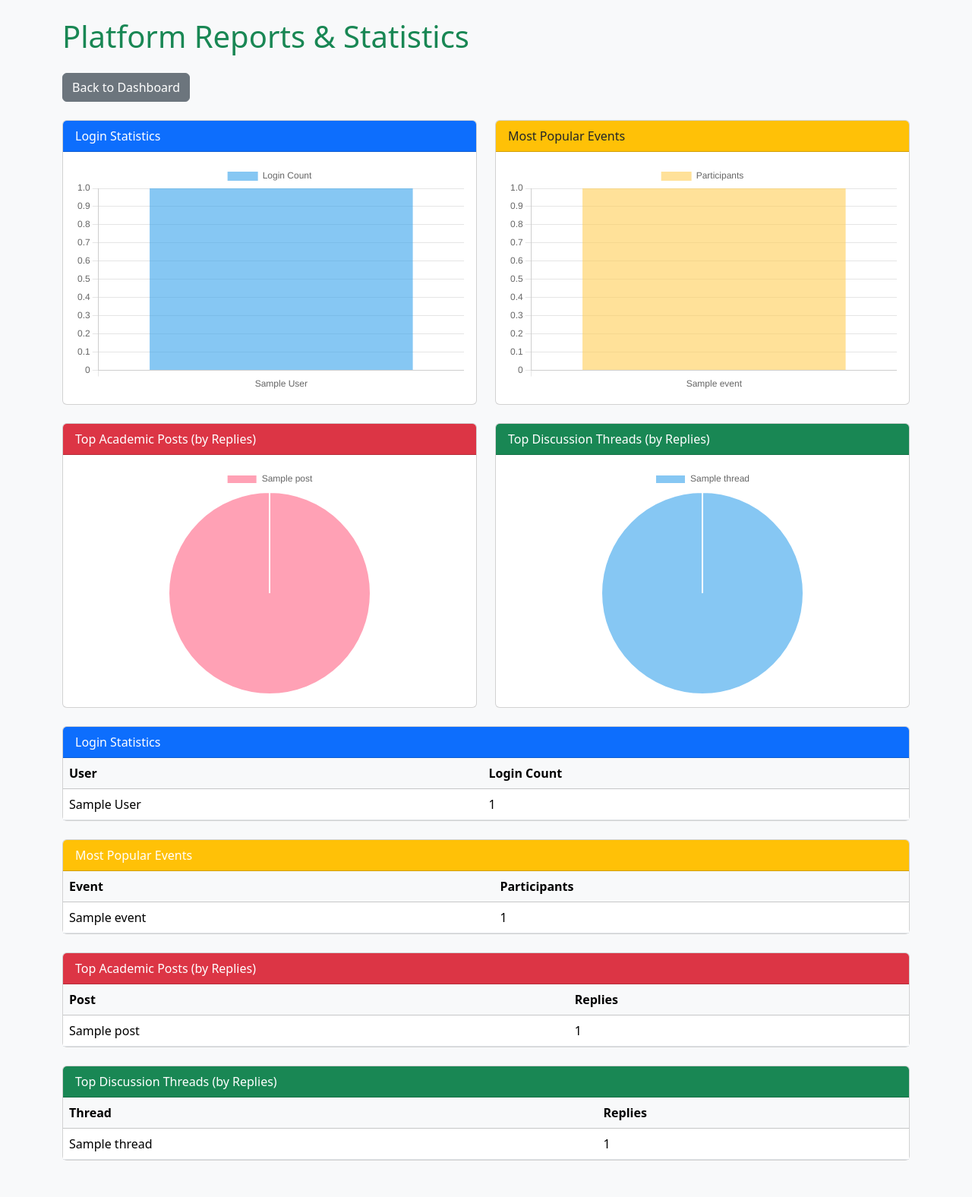
After one commit to reefashehnil/IamOnCampus, a PHP site: page /Reports/admin_reports.php in a window 1280 px wide. The commit adds this page. Shown: the whole page at 76% size. Run offline with PHP 8.4, Linux system fonts and the light colour scheme; the visitor is signed in with stand-in values (Sample User, id 1); tables that the repository leaves empty or names only in its code hold one stand-in row (values such as "Sample post").

Commit message:
Twelfth Commit
Twelfth Commit

```diff
--- a/Login/admin_dashboard.php
+++ b/Login/admin_dashboard.php
@@ -115,7 +115,7 @@ View all users, add new users, edit user info (including passwords), and delete
 </div>
 </a>
 
-<a href="moderate_content.php" class="col-md-4 card-link">
+<a href="../Threads/moderate_content.php" class="col-md-4 card-link">
 <div class="card text-center">
 <i class="bi bi-pencil-square"></i>
 <h5 class="card-title">Moderate Content</h5>
@@ -123,7 +123,7 @@ View all users, add new users, edit user info (including passwords), and delete
 </div>
 </a>
 
-<a href="reports.php" class="col-md-4 card-link">
+<a href="../Reports/admin_reports.php" class="col-md-4 card-link">
 <div class="card text-center">
 <i class="bi bi-bar-chart-line-fill"></i>
 <h5 class="card-title">View Reports</h5>
--- /dev/null
+++ b/Reports/admin_reports.php
@@ -0,0 +1,158 @@
+<?php
+session_start();
+if (!isset($_SESSION['user_id']) || $_SESSION['role'] !== 'Admin') {
+    header("Location: ../login.php");
+    exit;
+}
+include '../Connection/db_connect.php';
+
+// ===== 1) Login Stats =====
+$login_data = [];
+$res = $conn->query("SELECT u.F_name, COUNT(l.Login_id) AS logins
+                     FROM login_history l
+                     JOIN users u ON l.User_id = u.User_id
+                     GROUP BY u.User_id
+                     ORDER BY logins DESC");
+while ($row = $res->fetch_assoc()) $login_data[] = $row;
+
+// ===== 2) Event Popularity =====
+$event_data = [];
+$res = $conn->query("SELECT e.Event_title, COUNT(er.Participant_id) AS participants
+                     FROM events e
+                     LEFT JOIN event_registration er ON e.Event_id = er.Event_id
+                     GROUP BY e.Event_id
+                     ORDER BY participants DESC");
+while ($row = $res->fetch_assoc()) $event_data[] = $row;
+
+// ===== 3) Academic Posts by Replies =====
+$academic_data = [];
+$res = $conn->query("SELECT a.Acd_title, COUNT(r.Acd_reply_id) AS replies
+                     FROM academic_posts a
+                     LEFT JOIN replies r ON a.Post_id = r.Post_id
+                     GROUP BY a.Post_id
+                     ORDER BY replies DESC");
+while ($row = $res->fetch_assoc()) $academic_data[] = $row;
+
+// ===== 4) Discussion Threads by Replies =====
+$thread_data = [];
+$res = $conn->query("SELECT d.Dt_title, COUNT(r.Reply_id) AS replies
+                     FROM discussion_threads d
+                     LEFT JOIN thread_replies r ON d.Thread_id = r.Thread_id
+                     GROUP BY d.Thread_id
+                     ORDER BY replies DESC");
+while ($row = $res->fetch_assoc()) $thread_data[] = $row;
+?>
+<!DOCTYPE html>
+<html lang="en">
+<head>
+<meta charset="UTF-8">
+<title>Platform Reports</title>
+<link href="https://cdn.jsdelivr.net/npm/bootstrap@5.3.3/dist/css/bootstrap.min.css" rel="stylesheet">
+<script src="https://cdn.jsdelivr.net/npm/chart.js"></script>
+<style>
+    /* Force same size for all charts */
+    canvas {
+        width: 100% !important;
+        height: 300px !important;
+    }
+</style>
+</head>
+<body class="bg-light">
+
+<div class="container py-4">
+    <h1 class="mb-4 text-success">Platform Reports & Statistics</h1>
+    <a href="../Login/admin_dashboard.php" class="btn btn-secondary mb-4"> Back to Dashboard</a>
+
+    <div class="row">
+        <!-- Login Stats -->
+        <div class="col-md-6 mb-4">
+            <div class="card">
+                <div class="card-header bg-primary text-white">Login Statistics</div>
+                <div class="card-body"><canvas id="loginChart"></canvas></div>
+            </div>
+        </div>
+        <!-- Event Popularity -->
+        <div class="col-md-6 mb-4">
+            <div class="card">
+                <div class="card-header bg-warning text-dark">Most Popular Events</div>
+                <div class="card-body"><canvas id="eventChart"></canvas></div>
+            </div>
+        </div>
+        <!-- Academic Replies -->
+        <div class="col-md-6 mb-4">
+            <div class="card">
+                <div class="card-header bg-danger text-white">Top Academic Posts (by Replies)</div>
+                <div class="card-body"><canvas id="academicChart"></canvas></div>
+            </div>
+        </div>
+        <!-- Thread Replies -->
+        <div class="col-md-6 mb-4">
+            <div class="card">
+                <div class="card-header bg-success text-white">Top Discussion Threads (by Replies)</div>
+                <div class="card-body"><canvas id="threadChart"></canvas></div>
+            </div>
+        </div>
+    </div>
+
+    <!-- Tables Section -->
+    <?php
+    function showTable($title, $data, $headers, $color) {
+        echo "<div class='card mb-4'>
+                <div class='card-header $color text-white'>$title</div>
+                <div class='card-body p-0'>
+                    <table class='table table-hover m-0'>
+                        <thead class='table-light'><tr>";
+        foreach ($headers as $h) echo "<th>$h</th>";
+        echo "</tr></thead><tbody>";
+        foreach ($data as $row) {
+            echo "<tr>";
+            foreach ($row as $cell) echo "<td>$cell</td>";
+            echo "</tr>";
+        }
+        echo "</tbody></table></div></div>";
+    }
+
+    showTable("Login Statistics", $login_data, ["User", "Login Count"], "bg-primary");
+    showTable("Most Popular Events", $event_data, ["Event", "Participants"], "bg-warning");
+    showTable("Top Academic Posts (by Replies)", $academic_data, ["Post", "Replies"], "bg-danger");
+    showTable("Top Discussion Threads (by Replies)", $thread_data, ["Thread", "Replies"], "bg-success");
+    ?>
+</div>
+
+<script>
+const loginLabels = <?= json_encode(array_column($login_data, 'F_name')) ?>;
+const loginCounts = <?= json_encode(array_column($login_data, 'logins')) ?>;
+const eventLabels = <?= json_encode(array_column($event_data, 'Event_title')) ?>;
+const eventCounts = <?= json_encode(array_column($event_data, 'participants')) ?>;
+const academicLabels = <?= json_encode(array_column($academic_data, 'Acd_title')) ?>;
+const academicCounts = <?= json_encode(array_column($academic_data, 'replies')) ?>;
+const threadLabels = <?= json_encode(array_column($thread_data, 'Dt_title')) ?>;
+const threadCounts = <?= json_encode(array_column($thread_data, 'replies')) ?>;
+
+new Chart(document.getElementById('loginChart'), {
+    type: 'bar',
+    data: { labels: loginLabels, datasets: [{ label: 'Login Count', data: loginCounts, backgroundColor: 'rgba(54, 162, 235, 0.6)' }] },
+    options: { maintainAspectRatio: false }
+});
+
+new Chart(document.getElementById('eventChart'), {
+    type: 'bar',
+    data: { labels: eventLabels, datasets: [{ label: 'Participants', data: eventCounts, backgroundColor: 'rgba(255, 206, 86, 0.6)' }] },
+    options: { maintainAspectRatio: false }
+});
+
+new Chart(document.getElementById('academicChart'), {
+    type: 'pie',
+    data: { labels: academicLabels, datasets: [{ label: 'Replies', data: academicCounts, backgroundColor: ['rgba(255,99,132,0.6)','rgba(255,159,64,0.6)','rgba(255,205,86,0.6)','rgba(75,192,192,0.6)'] }] },
+    options: { maintainAspectRatio: false }
+});
+
+new Chart(document.getElementById('threadChart'), {
+    type: 'pie',
+    data: { labels: threadLabels, datasets: [{ label: 'Replies', data: threadCounts, backgroundColor: ['rgba(54,162,235,0.6)','rgba(153,102,255,0.6)','rgba(201,203,207,0.6)','rgba(255,99,132,0.6)'] }] },
+    options: { maintainAspectRatio: false }
+});
+</script>
+
+</body>
+</html>
--- a/Skills/admin_skill.php
+++ b/Skills/admin_skill.php
@@ -192,7 +192,7 @@ while ($row = $users_result->fetch_assoc()) {
         </tbody>
     </table>
 
-    <a href="../Login/admin_dashboard.php" class="btn btn-secondary mt-3">Back to Admin Dashboard</a>
+    <a href="../Login/admin_dashboard.php" class="btn btn-secondary mt-3">Back to Dashboard</a>
 </div>
 
 <script src="https://cdn.jsdelivr.net/npm/bootstrap@5.3.0/dist/js/bootstrap.bundle.min.js"></script>
--- a/Threads/delete_reply.php
+++ b/Threads/delete_reply.php
@@ -12,3 +12,4 @@ $stmt->execute();
 
 header("Location: view_academic_post.php?id=" . $post_id);
 exit;
+?>
--- a/Threads/delete_thread_reply.php
+++ b/Threads/delete_thread_reply.php
@@ -12,3 +12,4 @@ $stmt->execute();
 
 header("Location: view_thread.php?id=" . $thread_id);
 exit;
+?>
```
Also changed, not shown: Login/dashboard.php (+4 -4 lines), Login/login.php (+11 -0 lines), Threads/delete_academic_post.php (added, +10 -0 lines), Threads/delete_thread.php (added, +10 -0 lines), Threads/edit_academic_post.php (added, +71 -0 lines), Threads/edit_thread.php (added, +71 -0 lines), Threads/moderate_content.php (added, +102 -0 lines).
